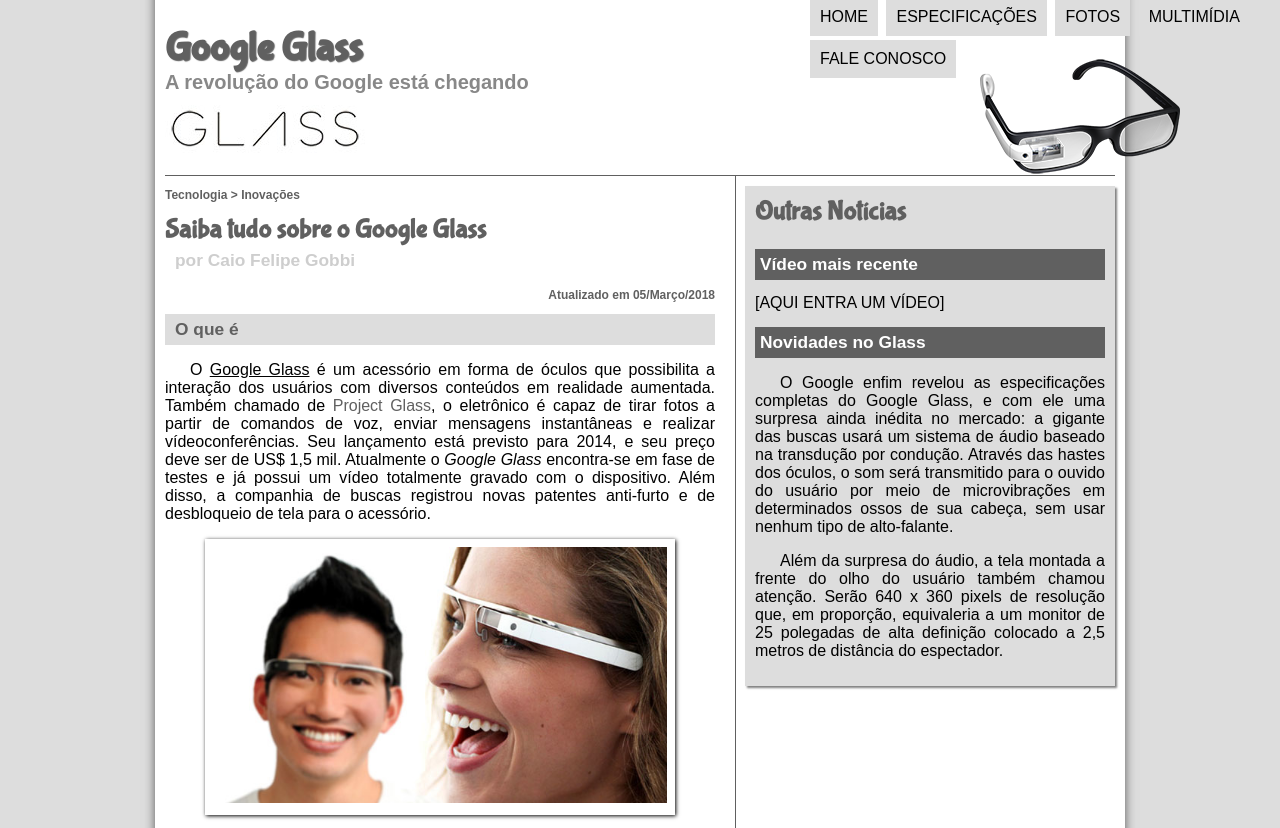
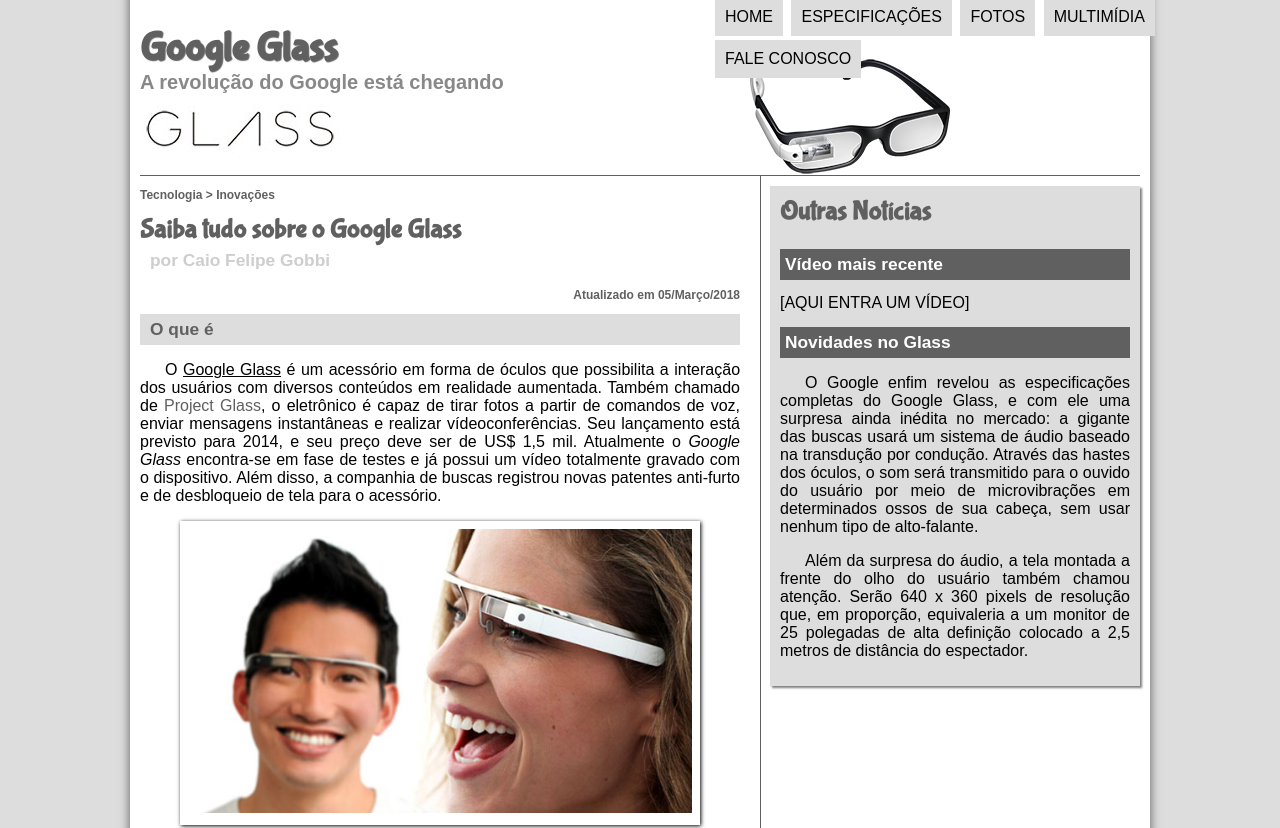
Before and after one commit to caiofelipegobbi/GoogleGlass, a plain HTML site: page index.html in a window 1280 px wide. Shown: the top 828 px of the page. Drawn offline with Linux system fonts and the light colour scheme.

Commit message:
estilo updated

```diff
--- a/_css/estilo.css
+++ b/_css/estilo.css
@@ -13,7 +13,7 @@ body {
 }
 
 div#interface {
-	width: 950px;
+	width: 1000px;
 	background-color: #ffffff;
 	margin: -20px auto 0px auto;
 	box-shadow: 0px 0px 10px rgba(0,0,0,.6);
@@ -38,7 +38,7 @@ a:hover{
 /* Formatação cabeçalho*/
 header#cabecalho img#icone{
 	position: absolute;
-	left: 980px;
+	left: 750px;
 	top: 55px;
 
 }
@@ -107,7 +107,7 @@ nav#menu ul {
 	text-transform: uppercase;
 	position: absolute;
 	top: -20px;
-	left: 768px;
+	left: 673px;
 
 }
 
@@ -139,7 +139,7 @@ nav#menu a:hover{
 
 section#corpo{
 	display: block;
-	width: 550px;
+	width: 600px;
 	float: left;
 	border-right: 1px solid #606060;
 	padding-right: 20px
```
